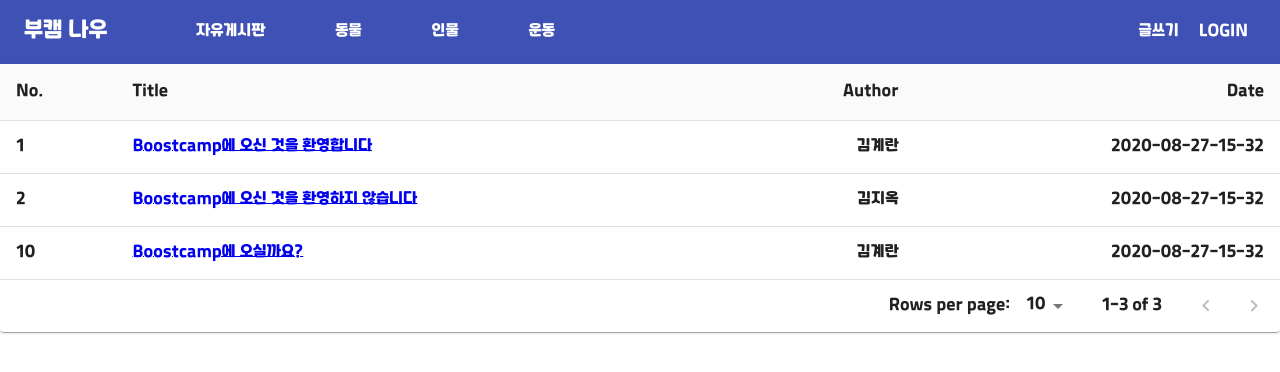
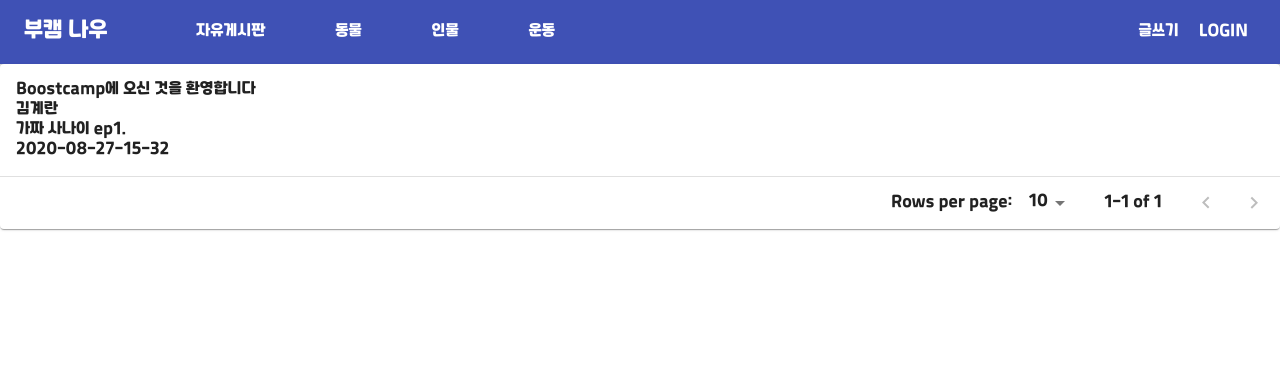
Before and after one commit to minbert/relay03_sample, a React (Create React App) app: page /board in a window 1280 px wide. Shown: the top 372 px of the page. Built offline with nearby package versions, Linux system fonts and the light colour scheme.

Commit message:
더이상 없다!

```diff
--- a/src/App.js
+++ b/src/App.js
@@ -2,6 +2,7 @@ import React, { Component } from 'react';
 import NavigationBar from './NavigationBar';
 import Table from './Table';
 import Posting from './Posting';
+import Post from './components/Post';
 import {
   BrowserRouter as Router,
   Switch,
@@ -14,6 +15,7 @@ class App extends Component {
       <Router>
         <NavigationBar />
         <Switch>
+          <Route path="/board" component={Post} />
           <Route path="/writing_post">
             <Posting />
           </Route>
--- a/src/Table.jsx
+++ b/src/Table.jsx
@@ -28,23 +28,6 @@ const columns = [
     format: (value) => value.toLocaleString("en-US"),
   },
 ];
-
-/*
-function createData(number, title, author, date) {
-  return { number, title, author, date };
-}
-
-// response를 실제로 적용할 때
-/*
-const getResponse = async () => {
-  const url = 'http://localhost:8080/board?id=1&page=0';
-  const response = await fetch(url);
-  return response.json();
-}
-
-const response = getResponse();
-*/
-
 
 const response = {
   data:{
@@ -112,9 +95,9 @@ export default function StickyHeadTable() {
                   {columns.map((column) => {
                     const value = row[column.id];
                     return (
-                            <TableCell key={column.id} align={column.align}>
-                                {column.id === 'title' ? <Link to="/hi">{value}</Link> : value}
-                            </TableCell>
+                        <TableCell key={column.id} align={column.align}>
+                            {column.id === 'title' ? <Link to={`/board/${row.post_id}`}>{value}</Link> : value}
+                        </TableCell>
                     );
                   })}
                 </TableRow>
--- /dev/null
+++ b/src/components/Post.jsx
@@ -0,0 +1,81 @@
+import React from 'react';
+import { makeStyles } from '@material-ui/core/styles';
+import Paper from '@material-ui/core/Paper';
+import Table from '@material-ui/core/Table';
+import TableBody from '@material-ui/core/TableBody';
+import TableCell from '@material-ui/core/TableCell';
+import TableContainer from '@material-ui/core/TableContainer';
+import TableHead from '@material-ui/core/TableHead';
+import TablePagination from '@material-ui/core/TablePagination';
+import TableRow from '@material-ui/core/TableRow';
+
+// !fixme: api call here!!
+const response = {
+  data:{
+    "board_id":1, // 게시판 id(tab 번호)
+    "post":[{
+      "post_id": 1,
+      "title": "Boostcamp에 오신 것을 환영합니다",
+      "author": "김계란",
+      "content": "가짜 사나이 ep1. ",
+      "date": "2020-08-27-15-32" // 2020년 8월 27일 15시 32분"
+    }]
+  }
+}
+
+const useStyles = makeStyles({
+  root: {
+    width: "100%",
+  },
+});
+
+export default function StickyHeadTable(props) {
+  const classes = useStyles();
+  const [page, setPage] = React.useState(0);
+  const [rowsPerPage, setRowsPerPage] = React.useState(10);
+
+  const handleChangePage = (event, newPage) => {
+    setPage(newPage);
+  };
+
+  const handleChangeRowsPerPage = (event) => {
+    setRowsPerPage(+event.target.value);
+    setPage(0);
+  };
+
+
+  // !fixme: api call here!!
+  // const componentDidUpdate = () => { }
+
+  const { title, author, content, date } = response.data.post[0]
+  console.log(title)
+  return (
+    <Paper className={classes.root}>
+      <TableContainer>
+        <Table stickyHeader aria-label="sticky table">
+          <TableHead />
+
+          <TableBody>
+            <TableRow hover role="checkbox" tabIndex={-1}>
+              <TableCell>
+                  <div key={title}>{title}</div>
+                  <div key={author}>{author}</div>
+                  <div>{content}</div>
+                  <div key={date}>{date}</div>
+              </TableCell>
+            </TableRow>
+          </TableBody>
+        </Table>
+      </TableContainer>
+      <TablePagination
+        rowsPerPageOptions={[10, 25, 100]}
+        component="div"
+        count={response["data"]["post"].length}
+        rowsPerPage={rowsPerPage}
+        page={page}
+        onChangePage={handleChangePage}
+        onChangeRowsPerPage={handleChangeRowsPerPage}
+      />
+    </Paper>
+  );
+}
```
